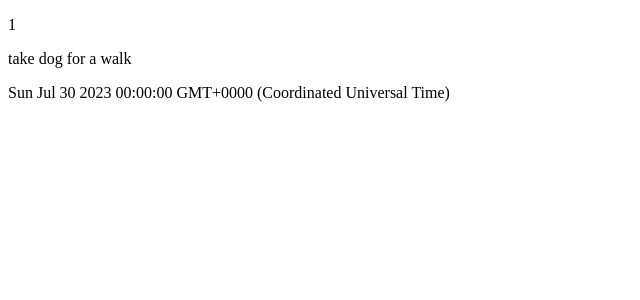
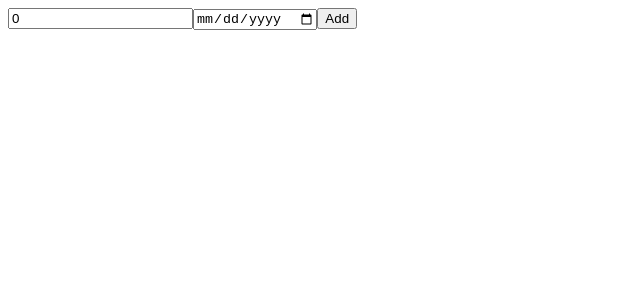
Before and after one commit to AlvinBAnerjee/appointment-app-, an Angular app: page / in a window 1280 px wide. Shown: the top 300 px of the page, without its empty margins (0-640 px from the left). Built offline with nearby package versions, Linux system fonts and the light colour scheme.

Commit message:
Using the Forms control we created two way data binding that is attached t an event listener to add new Appointment to the appointments array

```diff
--- a/src/app/app.module.ts
+++ b/src/app/app.module.ts
@@ -1,9 +1,12 @@
 import { NgModule } from '@angular/core';
 import { BrowserModule, provideClientHydration } from '@angular/platform-browser';
+import { FormsModule } from '@angular/forms';
+
 
 import { AppRoutingModule } from './app-routing.module';
 import { AppComponent } from './app.component';
 import { AppointmentListComponent } from './appointment-list/appointment-list.component';
+
 
 @NgModule({
   declarations: [
@@ -12,6 +15,7 @@
   ],
   imports: [
     BrowserModule,
+    FormsModule,
     AppRoutingModule
   ],
   providers: [
--- a/src/app/appointment-list/appointment-list.component.html
+++ b/src/app/appointment-list/appointment-list.component.html
@@ -1,3 +1,8 @@
-<p>{{appointment.id}}</p>
-<p>{{appointment.title}}</p>
-<p>{{appointment.date}}</p>
+<div>
+    <input [(ngModel)]="newAppointmentTitle" type="text" placeholder="Appointment description">
+    <input [(ngModel)]="newAppointmentDate" type="date" placeholder="Appointment date">
+    <button (click)="addAppointment()">Add</button>
+</div>
+<div>
+
+</div>
--- a/src/app/appointment-list/appointment-list.component.ts
+++ b/src/app/appointment-list/appointment-list.component.ts
@@ -1,5 +1,6 @@
 import { Component } from '@angular/core';
 import { Appointment } from '../models/appointment';
+import { title } from 'process';
 
 @Component({
   selector: 'app-appointment-list',
@@ -7,10 +8,26 @@
   styleUrl: './appointment-list.component.css'
 })
 export class AppointmentListComponent {
-  appointment: Appointment={
-    id:1,
-    title:"take dog for a walk",
-    date:new Date("2023-07-30")
+  newAppointmentTitle:string="0";
+  newAppointmentDate: Date=new Date();
+  appointments: Appointment[]=[];
+  id:number=this.appointments.length;
+
+
+  addAppointment():void{
+    if(this.newAppointmentTitle.trim().length && this.newAppointmentDate)
+    {
+      let newAppointment: Appointment = {
+        id: this.id++,
+        title: this.newAppointmentTitle,
+        date: this.newAppointmentDate
+      }
+
+      this.appointments.push(newAppointment)
+
+      this.newAppointmentTitle = "";
+      this.newAppointmentDate = new Date();
+    }
+
   }
-
 }
```
